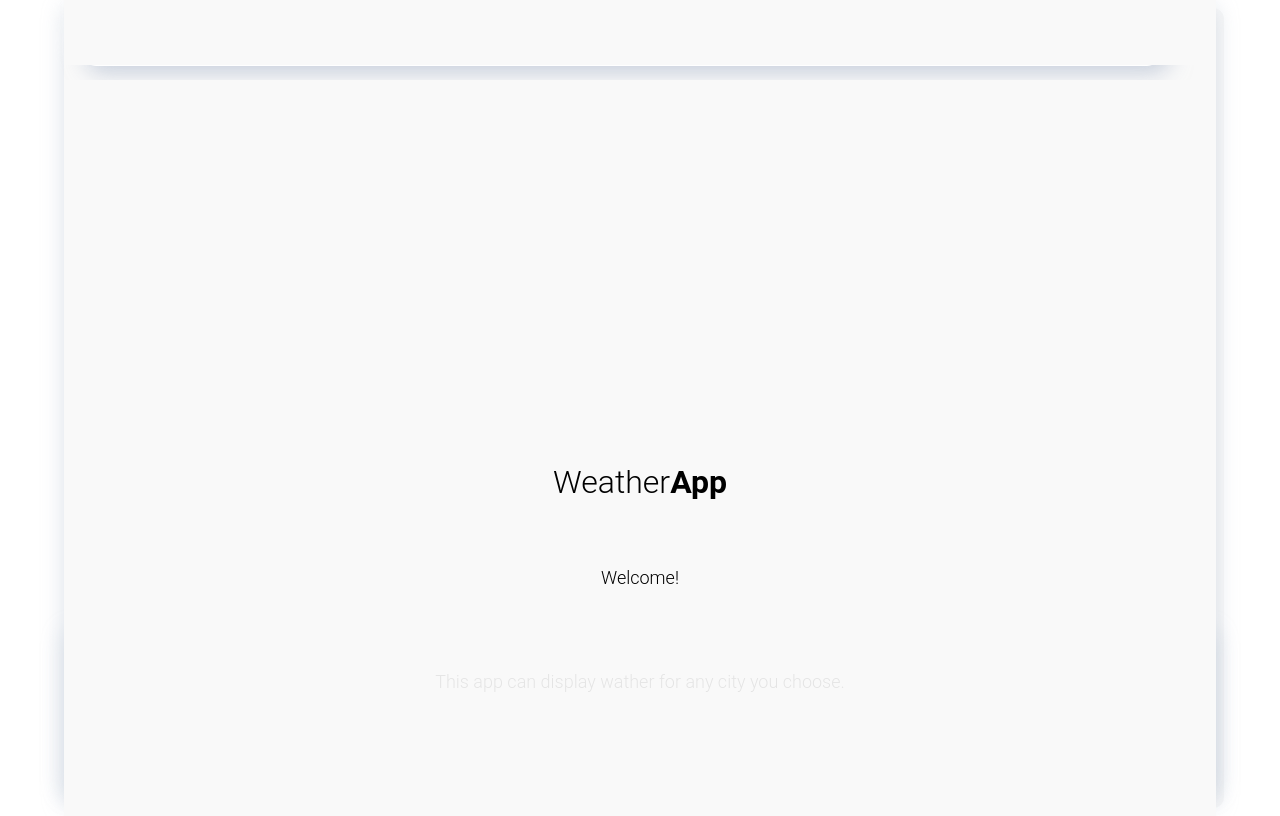
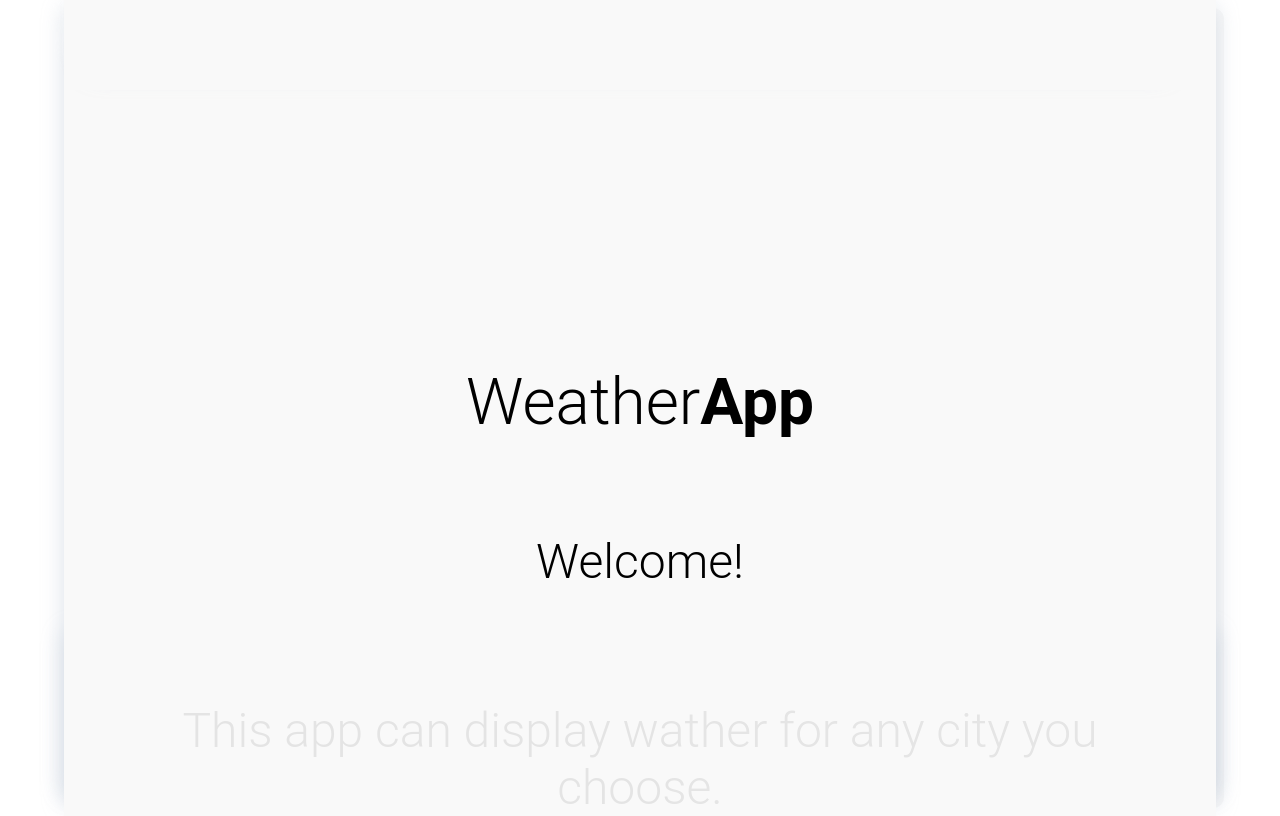
Before and after one commit to vladjov/vladjov.github.io, a website with bundled scripts: page index.html in a window 1280 px wide. Built offline with nearby package versions, Linux system fonts and the light colour scheme.

Commit message:
Added spalshscreen styles

```diff
--- a/main.css
+++ b/main.css
@@ -266,7 +266,7 @@ nav {
 #cityMatchList{
     box-sizing: border-box;
     max-height: 100%;
-    padding: 0.2em 1.5em;
+    /*padding: 0.2em 1.5em;*/
 }
 
 .cityMatched {
@@ -1289,7 +1289,7 @@ footer .footerList .indicator {
 
 .showWelcomeScreenLogo {
     background: var(--background-light);
-    height: 65px;
+    height: 90px;
 }
 .showWelcomeScreenLogo h3 {
     display: none;
@@ -1302,7 +1302,7 @@ header.showWelcomeScreenHeader {
 .showWelcomeScreenHeader nav{
     height: max-content;
     display: block;
-    transform: translateY(-65px);
+    transform: translateY(-170px);
 }
 .showWelcomeScreenHeader nav .citySearchContainer {
     justify-content: center;
@@ -1333,16 +1333,16 @@ header.showWelcomeScreenHeader {
     background: var(--background-light);
     box-sizing: border-box;
     padding: 3em;
-    transform: translateY(20px);
+    transform: translateY(30px);
 }
 
 .welcome p {
-    font-size: large;
+    font-size: 1.5em;
     transform: translateY(40px);
     text-align: center;
 }
 .welcome h2 {
-    font-size: xx-large;
+    font-size: 2em;
     display: flex;
     justify-content: center;
 }
```
